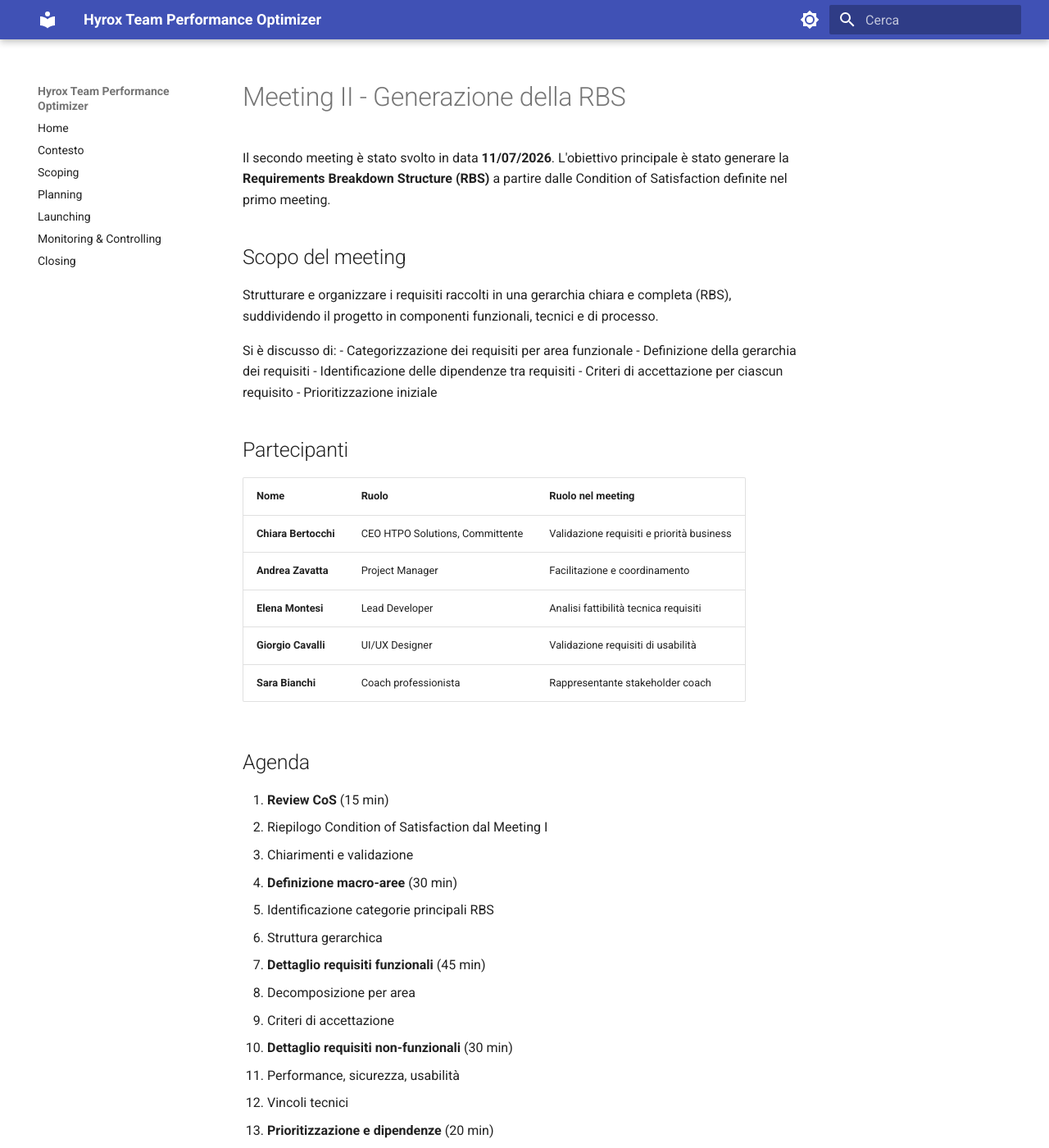
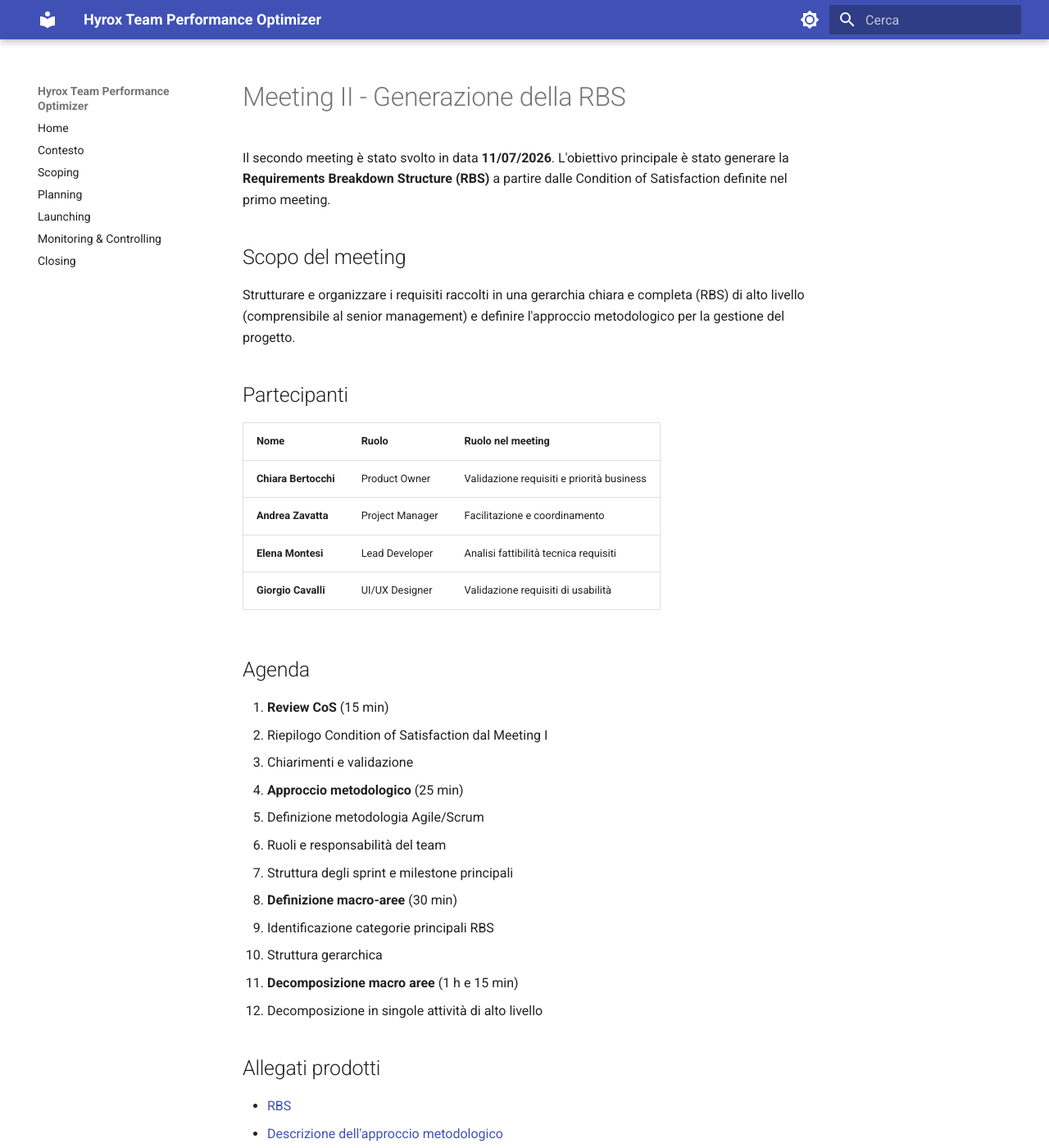
Before and after one commit to AndreaZavatta/Hyrox-Training-PM, an MkDocs documentation site: the page built from docs/allegati/meeting-2.md, in a window 1280 px wide and 1400 px high. Shown: the whole window at 82% size. Built offline with MkDocs 1.6.1 and Material for MkDocs 9.7.7, drawn with Linux system fonts in a browser that asks for light colours; some of the changed text lies outside the part shown.

Commit message:
change meetings

```diff
--- a/docs/allegati/meeting-2.md
+++ b/docs/allegati/meeting-2.md
@@ -4,24 +4,16 @@ Il secondo meeting è stato svolto in data **11/07/2026**. L'obiettivo principal
 
 ## Scopo del meeting
 
-Strutturare e organizzare i requisiti raccolti in una gerarchia chiara e completa (RBS), suddividendo il progetto in componenti funzionali, tecnici e di processo.
-
-Si è discusso di:
-- Categorizzazione dei requisiti per area funzionale
-- Definizione della gerarchia dei requisiti
-- Identificazione delle dipendenze tra requisiti
-- Criteri di accettazione per ciascun requisito
-- Prioritizzazione iniziale
+Strutturare e organizzare i requisiti raccolti in una gerarchia chiara e completa (RBS) di alto livello (comprensibile al senior management) e definire l'approccio metodologico per la gestione del progetto.
 
 ## Partecipanti
 
 | Nome                 | Ruolo | Ruolo nel meeting |
 |----------------------|-------|-------------------|
-| **Chiara Bertocchi** | CEO HTPO Solutions, Committente | Validazione requisiti e priorità business |
+| **Chiara Bertocchi** | Product Owner | Validazione requisiti e priorità business |
 | **Andrea Zavatta** | Project Manager | Facilitazione e coordinamento |
 | **Elena Montesi** | Lead Developer | Analisi fattibilità tecnica requisiti |
 | **Giorgio Cavalli** | UI/UX Designer | Validazione requisiti di usabilità |
-| **Sara Bianchi** | Coach professionista | Rappresentante stakeholder coach |
 
 ## Agenda
 
@@ -29,25 +21,19 @@ Si è discusso di:
    - Riepilogo Condition of Satisfaction dal Meeting I
    - Chiarimenti e validazione
 
-2. **Definizione macro-aree** (30 min)
+2. **Approccio metodologico** (25 min)
+   - Definizione metodologia Agile/Scrum
+   - Ruoli e responsabilità del team
+   - Struttura degli sprint e milestone principali
+
+3. **Definizione macro-aree** (30 min)
    - Identificazione categorie principali RBS
    - Struttura gerarchica
 
-3. **Dettaglio requisiti funzionali** (45 min)
-   - Decomposizione per area
-   - Criteri di accettazione
-
-4. **Dettaglio requisiti non-funzionali** (30 min)
-   - Performance, sicurezza, usabilità
-   - Vincoli tecnici
-
-5. **Prioritizzazione e dipendenze** (20 min)
-   - MoSCoW prioritization
-   - Identificazione dipendenze critiche
-
-6. **Next steps** (10 min)
-
+4. **Decomposizione macro aree** (1 h e 15 min)
+   - Decomposizione in singole attività di alto livello
 
 ## Allegati prodotti
 
-- [RBS completa](4-rbs.md)
+- [RBS](4-rbs.md)
+- [Descrizione dell'approccio metodologico](3-Descrizione_dellapproccio.md)
```
Also changed, not shown: docs/0-Contesto/0-contesto.md (+2 -1 lines), docs/allegati/meeting-1.md (+2 -16 lines), docs/allegati/meeting-3.md (+2 -10 lines).
